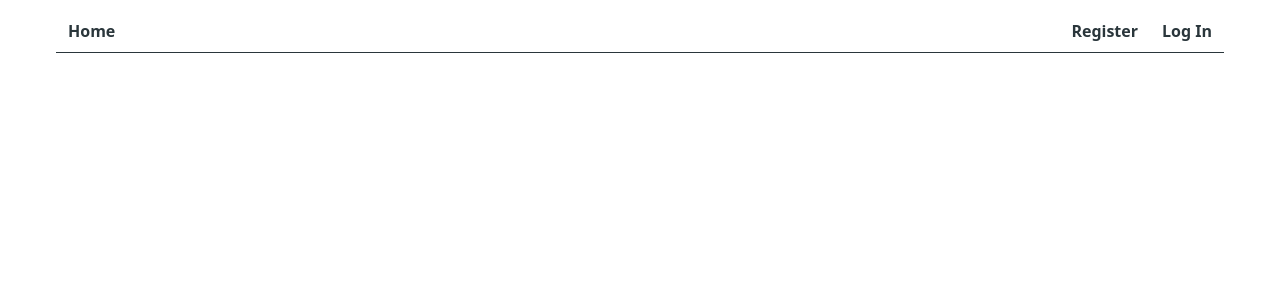
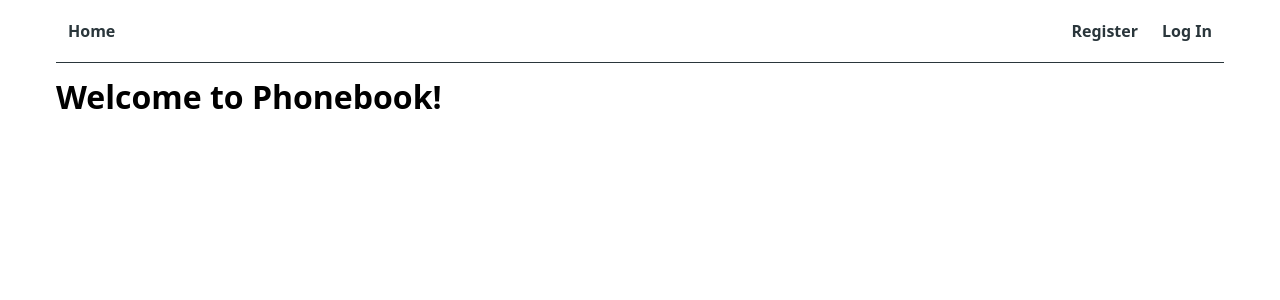
Before and after one commit to Developer-Mykhailo/goit-react-hw-08, a React (Vite) app: page / in a window 1280 px wide. Shown: the top 300 px of the page. Built offline with nearby package versions, Linux system fonts and the light colour scheme.

Commit message:
add toast

```diff
--- a/index.html
+++ b/index.html
@@ -4,7 +4,7 @@
     <meta charset="UTF-8" />
     <link rel="icon" type="image/svg+xml" href="/vite.svg" />
     <meta name="viewport" content="width=device-width, initial-scale=1.0" />
-    <title>goit-react-hw-07</title>
+    <title>goit-react-hw-08</title>
   </head>
   <body>
     <div id="root"></div>
--- a/package.json
+++ b/package.json
@@ -18,6 +18,7 @@
     "nanoid": "^5.1.5",
     "react": "^19.1.0",
     "react-dom": "^19.1.0",
+    "react-hot-toast": "^2.5.2",
     "react-icons": "^5.5.0",
     "react-redux": "^9.2.0",
     "react-router-dom": "^7.6.2",
--- a/src/components/App/App.jsx
+++ b/src/components/App/App.jsx
@@ -10,8 +10,12 @@ import { PrivateRoute } from "../PrivateRoute";
 
 const HomePage = lazy(() => import("../../pages/HomePage/HomePage"));
 const LoginPage = lazy(() => import("../../pages/LoginPage/LoginPage"));
-const ContactsPage = lazy(() => import("../../pages/ContactsPage/ContactsPage"));
-const RegistrationPage = lazy(() => import("../../pages/RegistrationPage/RegistrationPage"));
+const ContactsPage = lazy(() =>
+  import("../../pages/ContactsPage/ContactsPage")
+);
+const RegistrationPage = lazy(() =>
+  import("../../pages/RegistrationPage/RegistrationPage")
+);
 
 function App() {
   const dispatch = useDispatch();
@@ -28,17 +32,30 @@ function App() {
         <Suspense fallback={null}>
           <Routes>
             <Route path="/" element={<Layout />}>
-              <Route path="index" element={<HomePage />} />
+              <Route index element={<HomePage />} />
               <Route
                 path="/register"
-                element={<RestrictedRoute redirectTo="/" component={<RegistrationPage />} />}
+                element={
+                  <RestrictedRoute
+                    redirectTo="/"
+                    component={<RegistrationPage />}
+                  />
+                }
               />
               <Route
                 path="/login"
-                element={<RestrictedRoute redirectTo="/contacts" component={<LoginPage />} />}
+                element={
+                  <RestrictedRoute
+                    redirectTo="/contacts"
+                    component={<LoginPage />}
+                  />
+                }
               />
 
-              <Route path="/contacts" element={<PrivateRoute component={<ContactsPage />} />} />
+              <Route
+                path="/contacts"
+                element={<PrivateRoute component={<ContactsPage />} />}
+              />
             </Route>
           </Routes>
         </Suspense>
--- a/src/components/AppBar/AppBar.module.css
+++ b/src/components/AppBar/AppBar.module.css
@@ -3,5 +3,6 @@
   justify-content: space-between;
   align-items: center;
   margin-bottom: 16px;
+  padding-bottom: 10px;
   border-bottom: 1px solid #2a363b;
 }
--- a/src/components/ContactForm/ContactForm.jsx
+++ b/src/components/ContactForm/ContactForm.jsx
@@ -1,3 +1,4 @@
+import toast, { Toaster } from "react-hot-toast";
 import { useDispatch } from "react-redux";
 import * as Yup from "yup";
 import { ErrorMessage, Field, Form, Formik } from "formik";
@@ -5,7 +6,10 @@ import { addContact } from "../../redux/contacts/operations";
 import s from "./ContactForm.module.css";
 
 const validationSchema = Yup.object().shape({
-  name: Yup.string().min(3, "Too Short").max(50, "Too long").required("Required"),
+  name: Yup.string()
+    .min(3, "Too Short")
+    .max(50, "Too long")
+    .required("Required"),
   number: Yup.string()
     .matches(/^\d{7,}$/, "Number must be at least 7 digits")
     .required("Required"),
@@ -21,7 +25,14 @@ const ContactForm = () => {
         name: values.name,
         number: values.number,
       })
-    );
+    )
+      .unwrap()
+      .then(() => {
+        toast.success("Successfully added!");
+      })
+      .catch(() => {
+        toast.error("Faild!");
+      });
     actions.resetForm();
   };
 
@@ -46,6 +57,8 @@ const ContactForm = () => {
         </div>
 
         <button type="submit">Add contact</button>
+
+        <Toaster position="top-center" reverseOrder={false} />
       </Form>
     </Formik>
   );
--- a/src/components/UserMenu/UserMenu.module.css
+++ b/src/components/UserMenu/UserMenu.module.css
@@ -7,3 +7,19 @@
 .username {
   font-weight: 700;
 }
+
+.wrapper button {
+  padding: 8px;
+  border-radius: 4px;
+  border: none;
+
+  box-shadow: rgba(50, 50, 93, 0.25) 0px 6px 12px -2px,
+    rgba(0, 0, 0, 0.3) 0px 3px 7px -3px;
+
+  transition: all 250ms ease-in-out;
+}
+
+.wrapper button:active {
+  background-color: #8a8a8a;
+  color: #fafafa;
+}
--- a/src/main.jsx
+++ b/src/main.jsx
@@ -2,10 +2,10 @@ import { StrictMode } from "react";
 import { createRoot } from "react-dom/client";
 import { Provider } from "react-redux";
 import { persistor, store } from "./redux/store.js";
+import { PersistGate } from "redux-persist/integration/react";
+import { BrowserRouter } from "react-router-dom";
 import App from "./components/App/App.jsx";
 import "./index.css";
-import { PersistGate } from "redux-persist/integration/react";
-import { BrowserRouter } from "react-router-dom";
 
 createRoot(document.getElementById("root")).render(
   <StrictMode>
--- a/src/pages/HomePage/HomePage.jsx
+++ b/src/pages/HomePage/HomePage.jsx
@@ -1,15 +1,15 @@
-// import React from 'react'
+import { useSelector } from "react-redux";
+import { selectIsLoggedIn, selectUser } from "../../redux/auth/selectors";
 
 const HomePage = () => {
+  const isLoggedIn = useSelector(selectIsLoggedIn);
+  const user = useSelector(selectUser);
   return (
     <>
       <title>Welcome</title>
       <div>
         <h1>
-          Contact manager welcome page{" "}
-          <span role="img" aria-label="Greeting icon">
-            💁‍♀️
-          </span>
+          {isLoggedIn ? `Welcome back ${user.name}` : "Welcome to Phonebook!"}
         </h1>
       </div>
     </>
```
Also changed, not shown: 1 other file (tests, documents, lock files or other folders).
